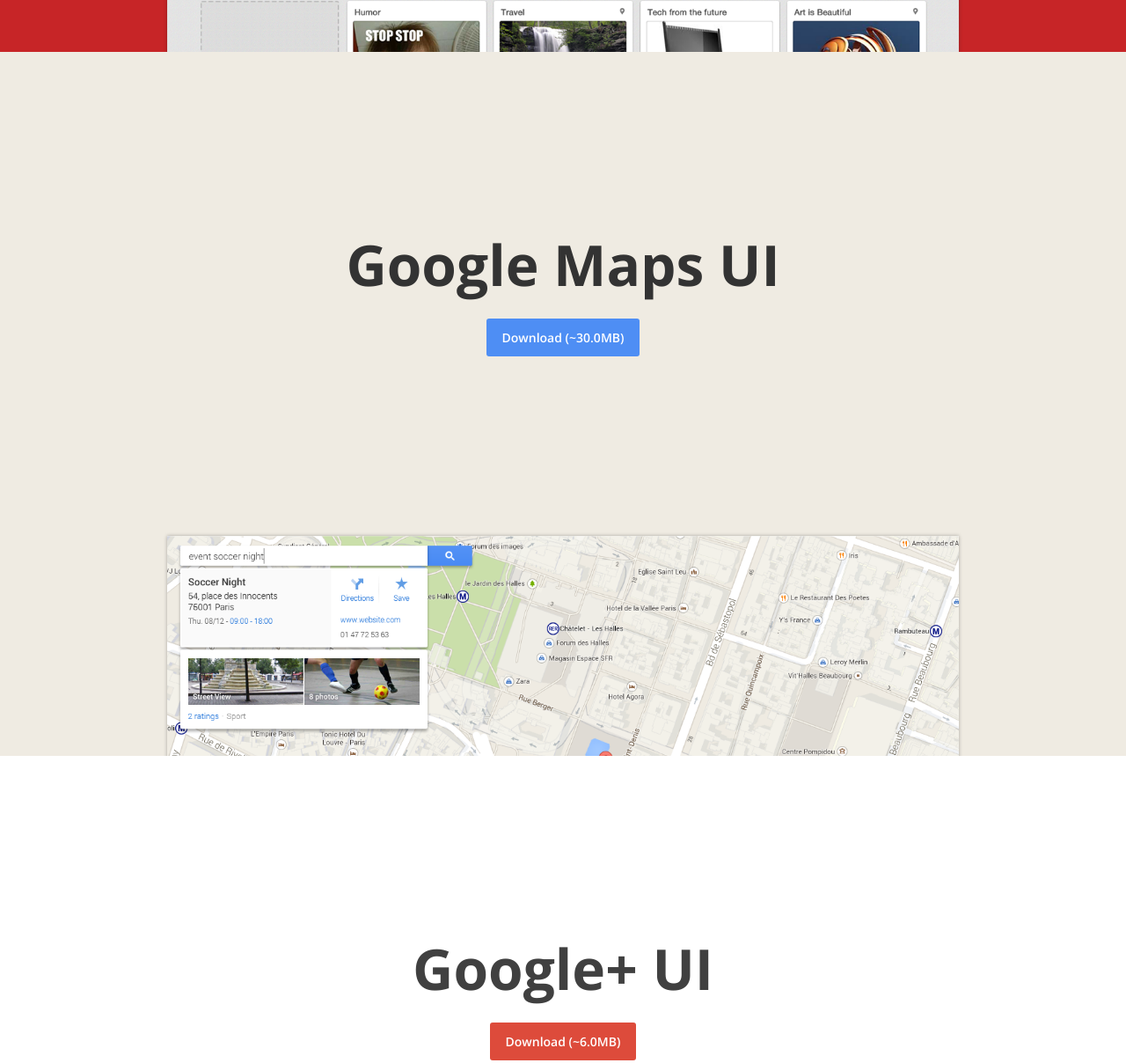
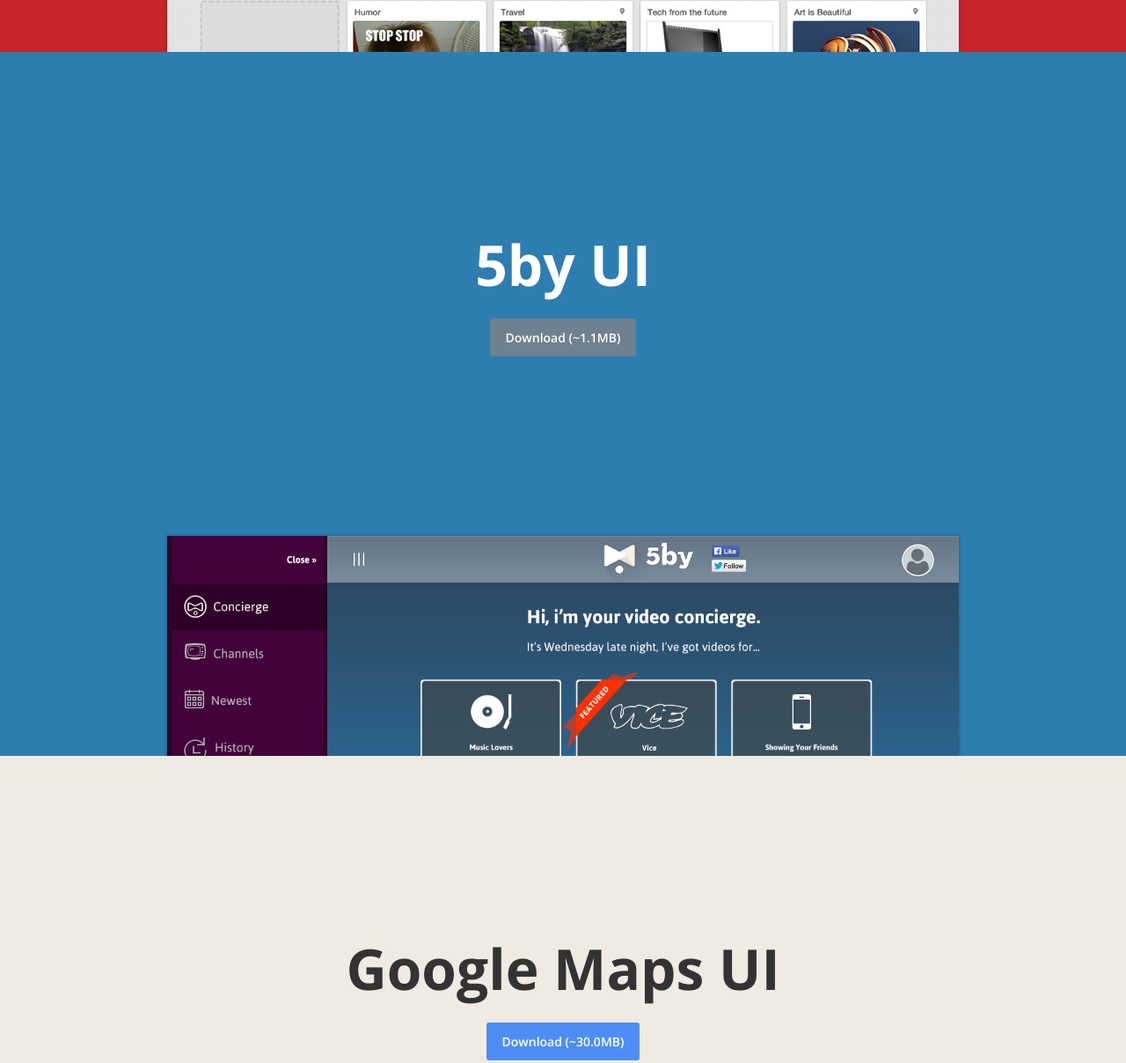
Before and after one commit to lukechesser/Popular-UIs, a plain HTML site: page index.html in a window 1280 px wide. Shown: the part 741-1949 px from the top of the page at 88% size. Drawn offline with nearby package versions, Linux system fonts and the light colour scheme.

Commit message:
Add 5by UI to index

```diff
--- a/index.html
+++ b/index.html
@@ -107,6 +107,11 @@
       width: 100%;
       height: 800px;
       overflow: hidden;
+    }
+
+    .five-by {
+      background-color: #2E7DB1;
+      color: #fff;
     }
 
     .pinterest {
@@ -245,6 +250,15 @@
 
     .btn:hover {
       background-color: #4867a6;
+    }
+
+    .five-by .btn {
+      background-color: #6F808F;
+      color: #fff;
+    }
+
+    .five-by .btn:hover {
+      background-color: #667584;
     }
 
     .pinterest .btn {
@@ -479,6 +493,18 @@
     </div> <!-- close .full-width -->
   </div> <!-- close .container -->
 
+  <div class="container five-by">
+    <div class="full-width">
+      <div class="entry">
+          <h1>5by UI</h1>
+          <a href="http://imlk.me/1msKkxj" class="btn" title="Download the 5by UI PSD for free!">Download (~1.1MB)</a>
+      </div> <!-- close .entry -->
+      <div class="overflow-image">
+        <img src="img/5by-ui.png" alt="5by UI — Free PSD">
+      </div>
+    </div> <!-- close .full-width -->
+  </div> <!-- close .container -->
+
   <div class="container google-maps">
     <div class="full-width">
       <div class="entry">
@@ -603,7 +629,7 @@
             <script>!function(d,s,id){var js,fjs=d.getElementsByTagName(s)[0];if(!d.getElementById(id)){js=d.createElement(s);js.id=id;js.src="https://platform.twitter.com/widgets.js";fjs.parentNode.insertBefore(js,fjs);}}(document,"script","twitter-wjs");</script>
           </div> <!-- close .pull-right -->
         </div> <!-- close .clearfix -->
-        <p>Free popular web UIs reproduced exactly in Photoshop for educational purposes. More created every week, so subscribe below to be notified when new UIs are released! If you'd like to contribute, feel free to <a href="https://github.com/lukechesser/Popular-UIs" title="Submit a pull-request on Github to contribute!">submit a pull-request on Github</a> or <a href="mailto:luke@ooomf.com">email me directly</a>.</p>
+        <p>Free popular web UIs reproduced exactly in Photoshop for educational purposes. More created every week, so subscribe below to be notified when new UIs are released! If you'd like to contribute, feel free to <a href="https://github.com/lukechesser/Popular-UIs" title="Submit a pull-request on Github to contribute!">submit a pull-request on Github</a> or <a href="mailto:luke@pickcrew.com">email me directly</a>.</p>
 
         <div class="email-signup" id="mc_embed_signup">
             <form action="http://github.us7.list-manage1.com/subscribe/post?u=a5dd0416be24c117dded12e21&amp;id=3307d5da45" method="post" id="mc-embedded-subscribe-form" name="mc-embedded-subscribe-form" class="validate" target="_blank" novalidate>
@@ -614,7 +640,7 @@
 
         <div class="social">
           <hr>
-          <p>Contributors: <a href="http://imluke.me/" target="_blank" title="View information about Luke Chesser">Luke Chesser (6)</a>, <a href="https://github.com/spencerbaynton" target="_blank" title="View information about Spencer Baynton">Spencer Baynton (1)</a>, <a href="https://github.com/coolzilj" target="_blank" title="View information about Liu Jin">Liu Jin (1)</a>, <a href="http://signaletic.tumblr.com" target="_blank" title="View information about Victor Soussan">Victor Soussan (1)</a>, and <a href="https://github.com/thecodeisclear" target="_blank" title="View more information about TheCodeIsClear">TheCodeIsClear</a>.</p>
+          <p>Contributors: <a href="http://imluke.me/" target="_blank" title="View information about Luke Chesser">Luke Chesser (6)</a>, <a href="https://github.com/spencerbaynton" target="_blank" title="View information about Spencer Baynton">Spencer Baynton (1)</a>, <a href="https://github.com/coolzilj" target="_blank" title="View information about Liu Jin">Liu Jin (1)</a>, <a href="http://signaletic.tumblr.com" target="_blank" title="View information about Victor Soussan">Victor Soussan (1)</a>, and <a href="https://github.com/thecodeisclear" target="_blank" title="View more information about TheCodeIsClear">TheCodeIsClear (2)</a>.</p>
         </div> <!-- close .social -->
       </div> <!-- close .entry -->
     </div> <!-- close .full-width -->
@@ -643,13 +669,12 @@
           downloadGooglePlus: $('.google-plus .btn'),
           downloadGoogleMaps: $('.google-maps .btn'),
           downloadPinterest: $('.pinterest .btn'),
-          subscribe: $('#mc-embedded-subscribe')
+          downloadFiveBy: $('.five-by .btn'),
         },
 
         ready: function () {
           c = mainPage.cache;
           mainPage.initializeTrackingDownloads();
-          mainPage.initializeTrackingActions();
         },
 
         initializeTrackingDownloads: function () {
@@ -683,10 +708,9 @@
           analytics.trackLink(c.downloadPinterest, 'Downloaded Resource', {
             ui : 'Pinterest UI'
           });
-        },
-
-        initializeTrackingActions: function () {
-          analytics.trackLink(c.subscribe, 'New Subscriber');
+          analytics.trackLink(c.downloadFiveBy, 'Downloaded Resource', {
+            ui : '5by UI'
+          });
         }
       }
 
```
Also changed, not shown: 1 other file.
